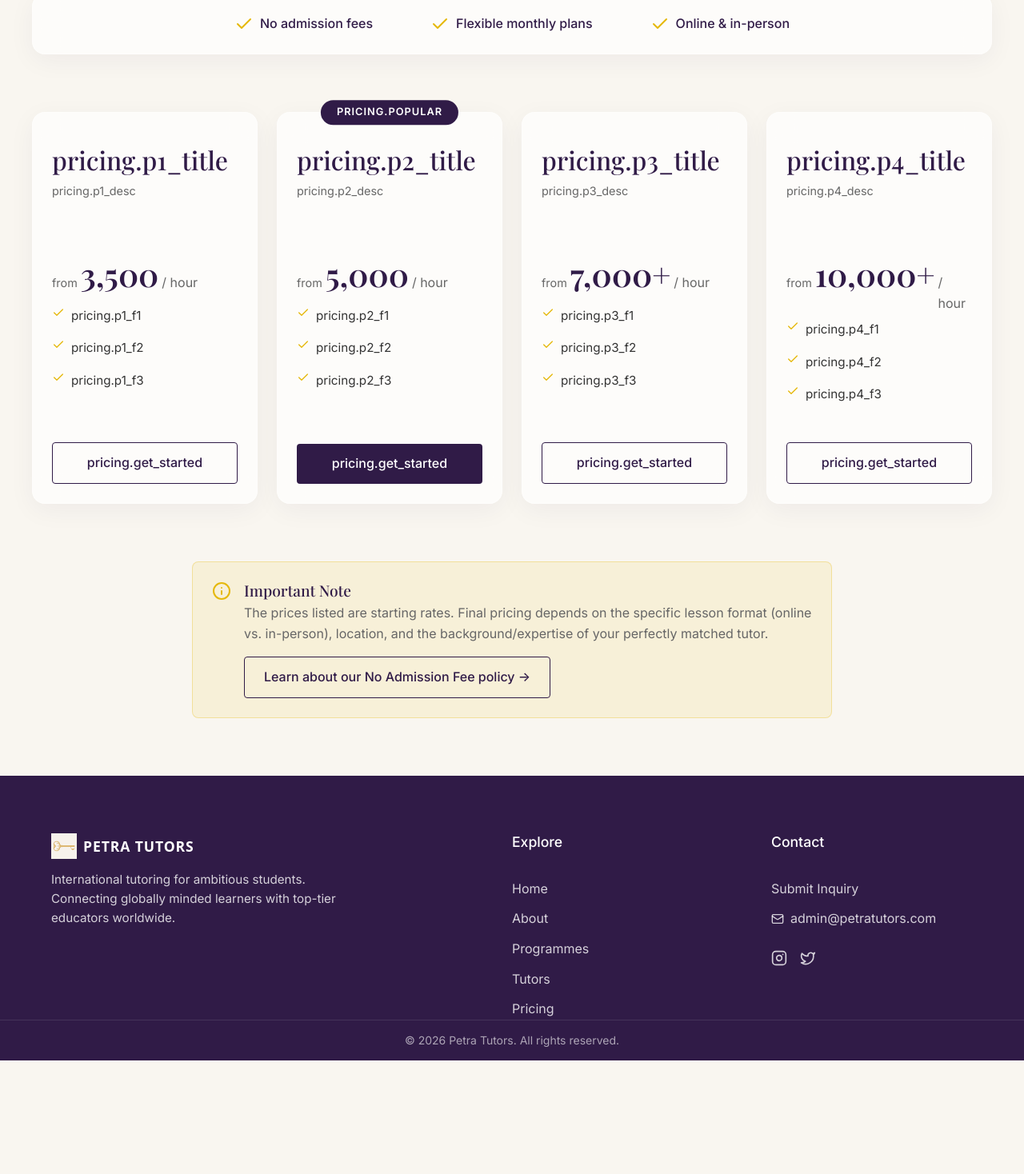
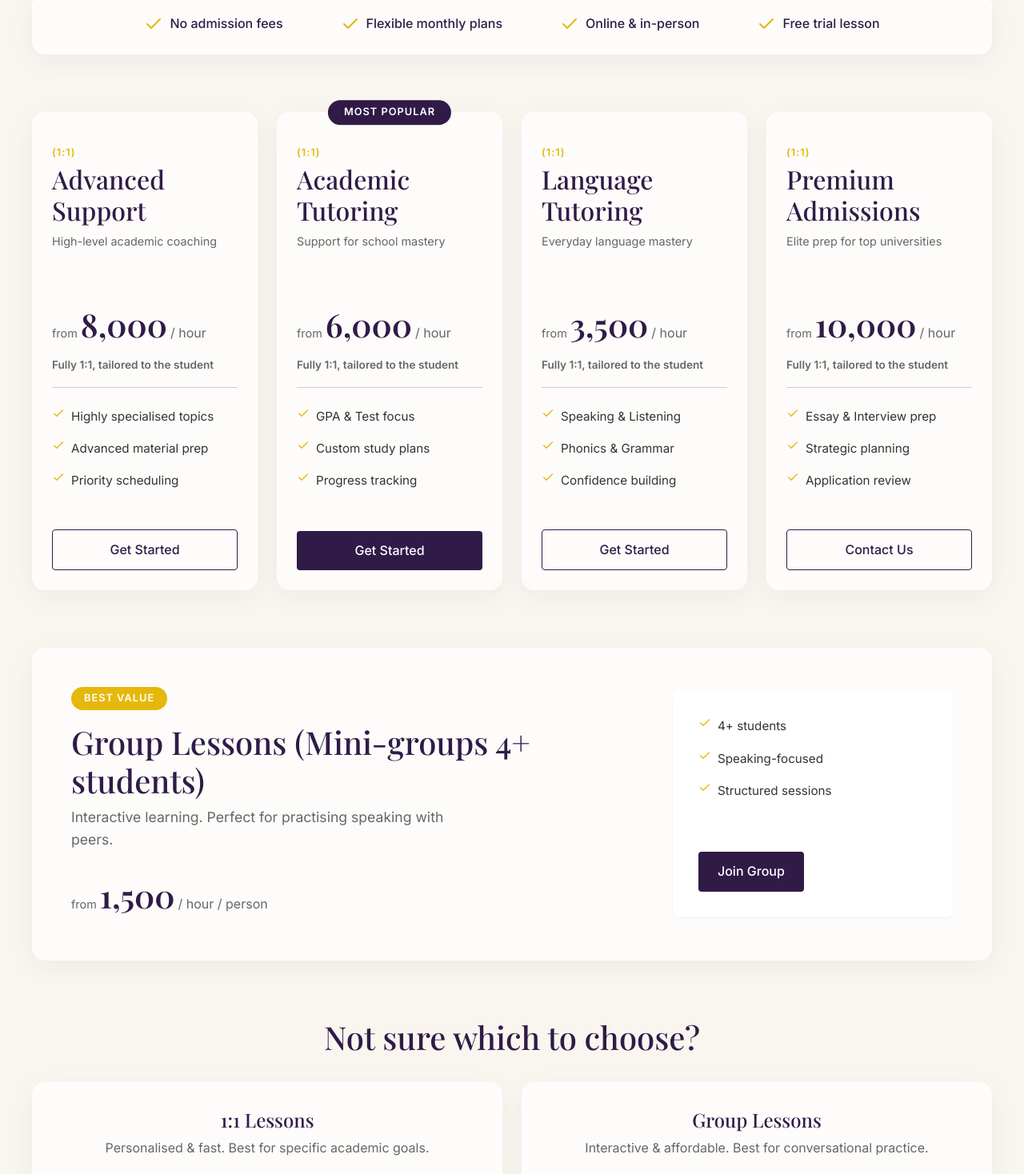
Before and after one commit to petratutorsadmin/petratutors, a React (Vite) app: page /pricing in a window 1280 px wide. Shown: the part 339-1807 px from the top of the page at 80% size. Before the commit the page ends 1665 px from the top, so only its background shows below. Built offline with nearby package versions, Linux system fonts and the light colour scheme; a web font is replaced by a local one.

Commit message:
feat: implement pricing component grid logic and layout

```diff
--- a/src/pages/Pricing.jsx
+++ b/src/pages/Pricing.jsx
@@ -8,29 +8,44 @@ export default function Pricing() {
 
     const plans = [
         {
-            title: t('pricing.p1_title'),
-            price: '3,500',
-            description: t('pricing.p1_desc'),
-            features: [t('pricing.p1_f1'), t('pricing.p1_f2'), t('pricing.p1_f3')]
+            title: t('pricing.p_adv_title'),
+            badge: t('pricing.p_adv_badge'),
+            description: t('pricing.p_adv_desc'),
+            price: t('pricing.p_adv_price'),
+            reinf: t('pricing.p_adv_reinf'),
+            features: [t('pricing.p_adv_f1'), t('pricing.p_adv_f2'), t('pricing.p_adv_f3')],
+            cta: t('pricing.p_adv_cta'),
+            popular: false
         },
         {
-            title: t('pricing.p2_title'),
-            price: '5,000',
-            description: t('pricing.p2_desc'),
-            features: [t('pricing.p2_f1'), t('pricing.p2_f2'), t('pricing.p2_f3')],
+            title: t('pricing.p_acad_title'),
+            badge: t('pricing.p_acad_badge'),
+            description: t('pricing.p_acad_desc'),
+            price: t('pricing.p_acad_price'),
+            reinf: t('pricing.p_acad_reinf'),
+            features: [t('pricing.p_acad_f1'), t('pricing.p_acad_f2'), t('pricing.p_acad_f3')],
+            cta: t('pricing.p_acad_cta'),
             popular: true
         },
         {
-            title: t('pricing.p3_title'),
-            price: '7,000+',
-            description: t('pricing.p3_desc'),
-            features: [t('pricing.p3_f1'), t('pricing.p3_f2'), t('pricing.p3_f3')]
+            title: t('pricing.p_lang_title'),
+            badge: t('pricing.p_lang_badge'),
+            description: t('pricing.p_lang_desc'),
+            price: t('pricing.p_lang_price'),
+            reinf: t('pricing.p_lang_reinf'),
+            features: [t('pricing.p_lang_f1'), t('pricing.p_lang_f2'), t('pricing.p_lang_f3')],
+            cta: t('pricing.p_lang_cta'),
+            popular: false
         },
         {
-            title: t('pricing.p4_title'),
-            price: '10,000+',
-            description: t('pricing.p4_desc'),
-            features: [t('pricing.p4_f1'), t('pricing.p4_f2'), t('pricing.p4_f3')]
+            title: t('pricing.p_prem_title'),
+            badge: t('pricing.p_prem_badge'),
+            description: t('pricing.p_prem_desc'),
+            price: t('pricing.p_prem_price'),
+            reinf: t('pricing.p_prem_reinf'),
+            features: [t('pricing.p_prem_f1'), t('pricing.p_prem_f2'), t('pricing.p_prem_f3')],
+            cta: t('pricing.p_prem_cta'),
+            popular: false
         }
     ];
 
@@ -56,22 +71,28 @@ export default function Pricing() {
                     <div className={styles.benefit}>
                         <Check className={styles.checkIcon} /> {t('pricing.b3')}
                     </div>
+                    <div className={styles.benefit}>
+                        <Check className={styles.checkIcon} /> {t('pricing.b4')}
+                    </div>
                 </div>
 
                 <div className={styles.pricingGrid}>
                     {plans.map((plan, index) => (
                         <div key={index} className={`glass-card ${styles.pricingCard} ${plan.popular ? styles.popular : ''} animate-on-scroll`} style={{ animationDelay: `${index * 0.1 + 0.2}s` }}>
-                            {plan.popular && <div className={styles.popularBadge}>{t('pricing.popular')}</div>}
+                            {plan.popular && <div className={styles.popularBadge}>{plan.badge}</div>}
                             <div className={styles.cardHeader}>
+                                <div className={styles.cardTier}>{t('pricing.1on1')}</div>
                                 <h3 className="text-h3">{plan.title}</h3>
                                 <p className={styles.description}>{plan.description}</p>
                             </div>
 
                             <div className={styles.priceContainer}>
-                                <span className={styles.fromLabel}>{t('pricing.from')}</span>
+                                {plan.price !== 'Custom Pricing' && plan.price !== '要相談' && <span className={styles.fromLabel}>{t('pricing.from')}</span>}
                                 <span className={styles.price}>{plan.price}</span>
-                                <span className={styles.perHour}>{t('pricing.per_hour')}</span>
+                                {plan.price !== 'Custom Pricing' && plan.price !== '要相談' && <span className={styles.perHour}>{t('pricing.per_hour')}</span>}
                             </div>
+
+                            <div className={styles.reinforcement}>{plan.reinf}</div>
 
                             <ul className={styles.featuresList}>
                                 {plan.features.map((feature, i) => (
@@ -80,13 +101,50 @@ export default function Pricing() {
                             </ul>
 
                             <Link to="/inquiry" className={`btn ${plan.popular ? 'btn-primary' : 'btn-secondary'} ${styles.btn}`}>
-                                {t('pricing.get_started')}
+                                {plan.cta}
                             </Link>
                         </div>
                     ))}
                 </div>
 
-                <div className={`${styles.noticeBox} animate-on-scroll`} style={{ animationDelay: '0.6s' }}>
+                <div className={`${styles.groupSection} glass-card animate-on-scroll`}>
+                    <div className={styles.groupContent}>
+                        <div className={styles.groupBadge}>{t('pricing.g_badge')}</div>
+                        <h2 className="text-h2" style={{ marginBottom: '0.5rem' }}>{t('pricing.g_title')}</h2>
+                        <p className={styles.groupDesc}>{t('pricing.g_desc')}</p>
+                        <div className={styles.groupPriceContainer}>
+                            <span className={styles.fromLabel}>{t('pricing.from')}</span>
+                            <span className={styles.price}>{t('pricing.g_price')}</span>
+                            <span className={styles.perHour}>{t('pricing.per_hour_person')}</span>
+                        </div>
+                    </div>
+                    <div className={styles.groupFeatures}>
+                        <ul className={styles.featuresList}>
+                            <li><Check size={16} className={styles.checkIcon} /> {t('pricing.g_f1')}</li>
+                            <li><Check size={16} className={styles.checkIcon} /> {t('pricing.g_f2')}</li>
+                            <li><Check size={16} className={styles.checkIcon} /> {t('pricing.g_f3')}</li>
+                        </ul>
+                        <Link to="/inquiry" className="btn btn-primary" style={{ marginTop: '1rem' }}>
+                            {t('pricing.g_cta')}
+                        </Link>
+                    </div>
+                </div>
+
+                <div className={`${styles.decisionHelper} animate-on-scroll`}>
+                    <h3 className="text-h2 text-center" style={{ marginBottom: '2rem' }}>{t('pricing.dec_title')}</h3>
+                    <div className={styles.decisionGrid}>
+                        <div className={`glass-card ${styles.decisionCard}`}>
+                            <h4 className="text-h4" style={{ color: 'var(--c-navy)', marginBottom: '0.5rem' }}>{t('pricing.dec_l_title')}</h4>
+                            <p style={{ color: 'var(--c-text-light)' }}>{t('pricing.dec_l_desc')}</p>
+                        </div>
+                        <div className={`glass-card ${styles.decisionCard}`}>
+                            <h4 className="text-h4" style={{ color: 'var(--c-navy)', marginBottom: '0.5rem' }}>{t('pricing.dec_r_title')}</h4>
+                            <p style={{ color: 'var(--c-text-light)' }}>{t('pricing.dec_r_desc')}</p>
+                        </div>
+                    </div>
+                </div>
+
+                <div className={`${styles.noticeBox} animate-on-scroll`} style={{ animationDelay: '0.2s', marginTop: '3rem' }}>
                     <Info size={24} className={styles.infoIcon} />
                     <div>
                         <h4 className="text-h4" style={{ fontSize: '1.2rem', marginBottom: '0.25rem' }}>{t('pricing.note_title')}</h4>
```
